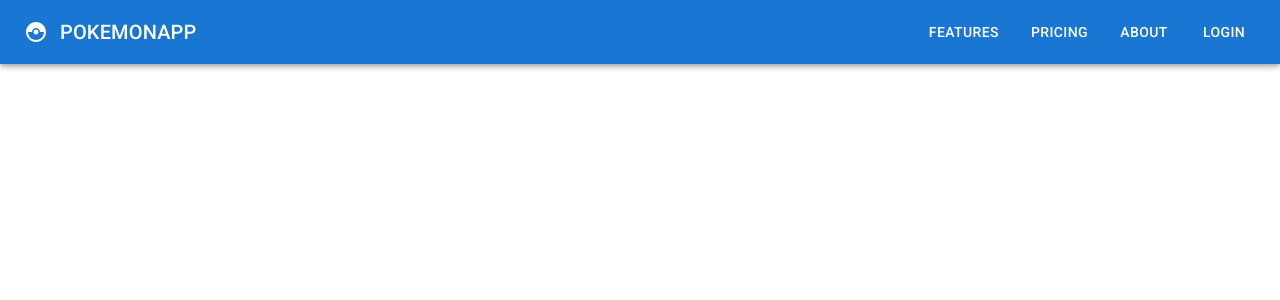
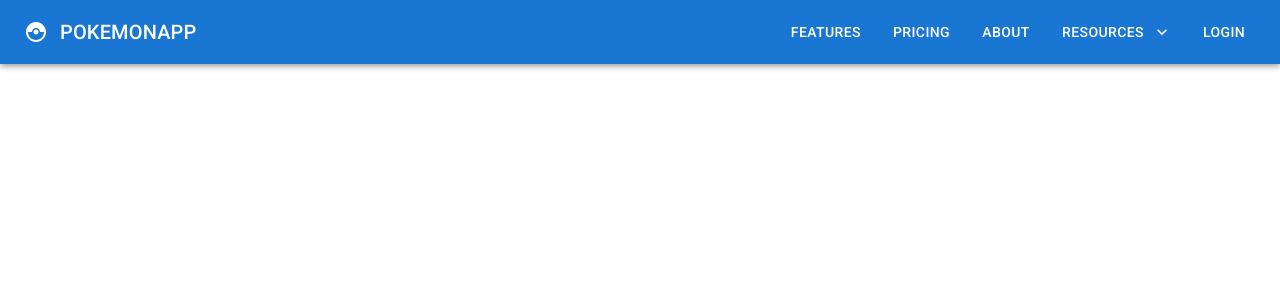
Before and after one commit to bhonkabigting/React-MUI-Demo, a React (Create React App) app: page / in a window 1280 px wide. Shown: the top 300 px of the page. Built offline with nearby package versions, Linux system fonts and the light colour scheme.

Commit message:
Finished Tutorial-22-Menu

```diff
--- a/src/components/MuiNavbar.tsx
+++ b/src/components/MuiNavbar.tsx
@@ -1,7 +1,29 @@
-import { AppBar, Toolbar, IconButton, Typography, Stack, Button } from "@mui/material";
+import {
+    AppBar,
+    Toolbar,
+    IconButton,
+    Typography,
+    Stack,
+    Button,
+    Menu,
+    MenuItem
+ } from "@mui/material";
 import CatchingPokemonIcon from "@mui/icons-material/CatchingPokemon";
+import KeyBoardArrowDownIcon from "@mui/icons-material/KeyboardArrowDown"
+import React, { useState } from "react";
 
 export const MuiNavbar = () => {
+    const [anchorEl, setAnchorEl] = useState<null | HTMLElement>(null);
+    const open = Boolean(anchorEl);
+
+    const handleClick = (event: React.MouseEvent<HTMLButtonElement>) => {
+        setAnchorEl(event.currentTarget);
+    };
+
+    const handleClose = () => {
+        setAnchorEl(null);
+    }
+
     return (
         <AppBar position="static">
             <Toolbar>
@@ -15,8 +37,39 @@
                     <Button color="inherit">Features</Button>
                     <Button color="inherit">Pricing</Button>
                     <Button color="inherit">About</Button>
+                    <Button
+                        color="inherit"
+                        id="resources-button"
+                        onClick={handleClick}
+                        aria-controls={open ? "resources-menu" : undefined}
+                        aria-haspopup="true"
+                        aria-expanded={open ? true : undefined}
+                        endIcon={<KeyBoardArrowDownIcon />}
+                    >
+                        Resources
+                    </Button>
                     <Button color="inherit">Login</Button>
                 </Stack>
+                <Menu
+                    id="resources-menu"
+                    anchorEl={anchorEl}
+                    open={open}
+                    MenuListProps={{
+                        "aria-labelledby": "resources-button"
+                    }}
+                    onClose={handleClose}
+                    anchorOrigin={{
+                        vertical: "bottom",
+                        horizontal: "right"
+                    }}
+                    transformOrigin={{
+                        vertical: "top",
+                        horizontal: "right"
+                    }}
+                >
+                    <MenuItem onClick={handleClose}>Blog</MenuItem>
+                    <MenuItem onClick={handleClose}>Podcast</MenuItem>
+                </Menu>
             </Toolbar>
         </AppBar>
     );
```
